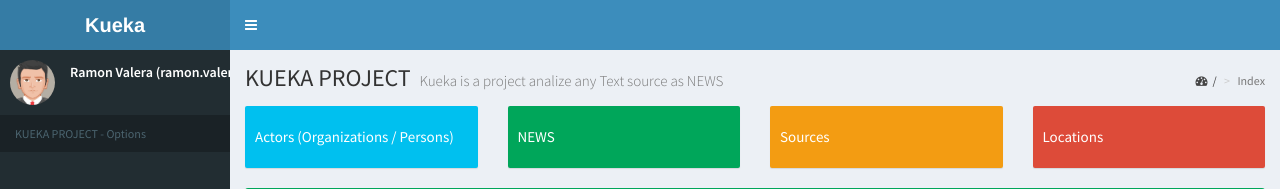
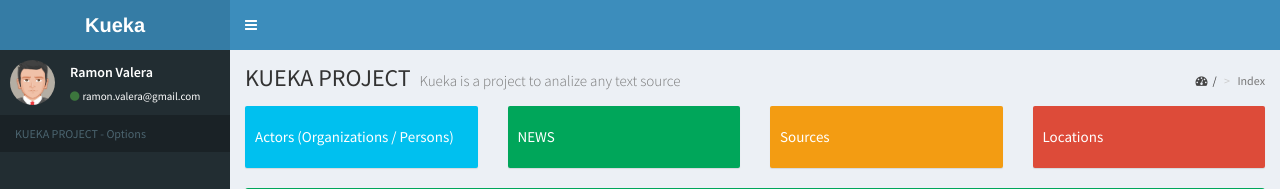
Before and after one commit to rvalera/kueka, a Django app: template templates/jinja2/index.html in a window 1280 px wide. Shown: the top 189 px of the page. Run offline with Django 3.2, Linux system fonts and the light colour scheme; the template is opened without the code that fills it, so the values that code supplies are empty; some libraries are stand-ins or nearby versions.

Commit message:
Templates Updated

```diff
--- a/templates/jinja2/actor.html
+++ b/templates/jinja2/actor.html
@@ -39,6 +39,7 @@
             <div class="pull-left info">
               <p>Ramon Valera</p>
               <!-- Status -->
+              <a href="#"><i class="fa fa-circle text-success"></i>ramon.valera@gmail.com</a>
             </div>
           </div>
           <!-- Sidebar Menu -->
@@ -57,7 +58,7 @@
        <section class="content-header">
          <h1>
            KUEKA PROJECT
-           <small>Kueka is a project analize any Text source as NEWS</small>
+           <small>Kueka is a project to analize any text source</small>
          </h1>
          <ol class="breadcrumb">
            <li><a href="#"><i class="fa fa-dashboard"></i>/</a></li>
--- a/templates/jinja2/index.html
+++ b/templates/jinja2/index.html
@@ -37,8 +37,9 @@
               <img src="{{STATIC_URL}}/img/avatar5.png" class="img-circle" alt="User Image">
             </div>
             <div class="pull-left info">
-              <p>Ramon Valera (ramon.valera@gmail.com)</p>
+              <p>Ramon Valera</p>
               <!-- Status -->
+              <a href="#"><i class="fa fa-circle text-success"></i>ramon.valera@gmail.com</a>
             </div>
           </div>
           <!-- Sidebar Menu -->
@@ -57,7 +58,7 @@
        <section class="content-header">
          <h1>
            KUEKA PROJECT
-           <small>Kueka is a project analize any Text source as NEWS</small>
+           <small>Kueka is a project to analize any text source</small>
          </h1>
          <ol class="breadcrumb">
            <li><a href="#"><i class="fa fa-dashboard"></i>/</a></li>
@@ -300,6 +301,7 @@
         </div>
         <!-- Default to the left -->
         <strong>Copyright &copy; 2016 <a href="#">NAJO Consultores</a>.</strong> All rights reserved.
+
       </footer>
 
     </div><!-- ./wrapper -->
```
